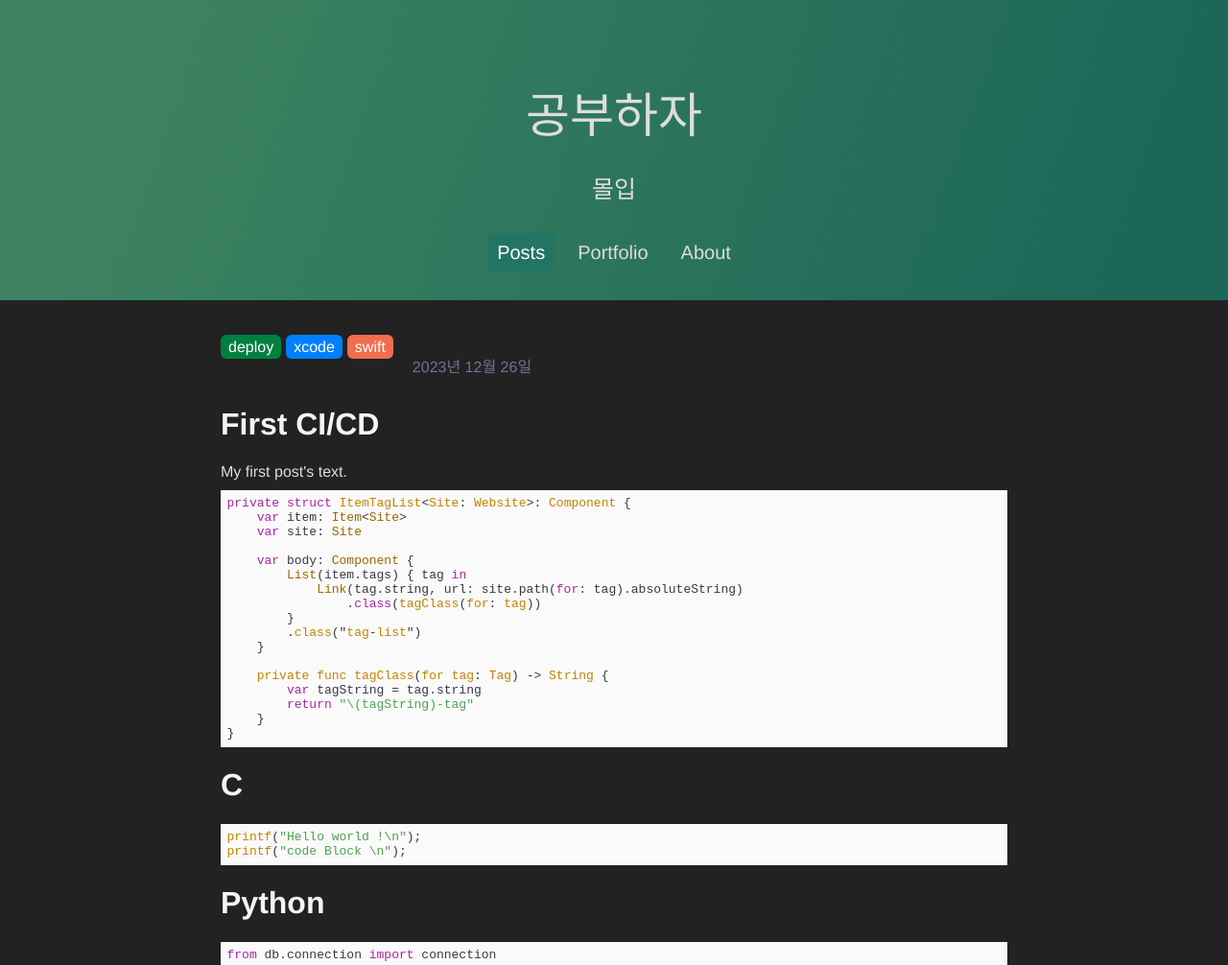
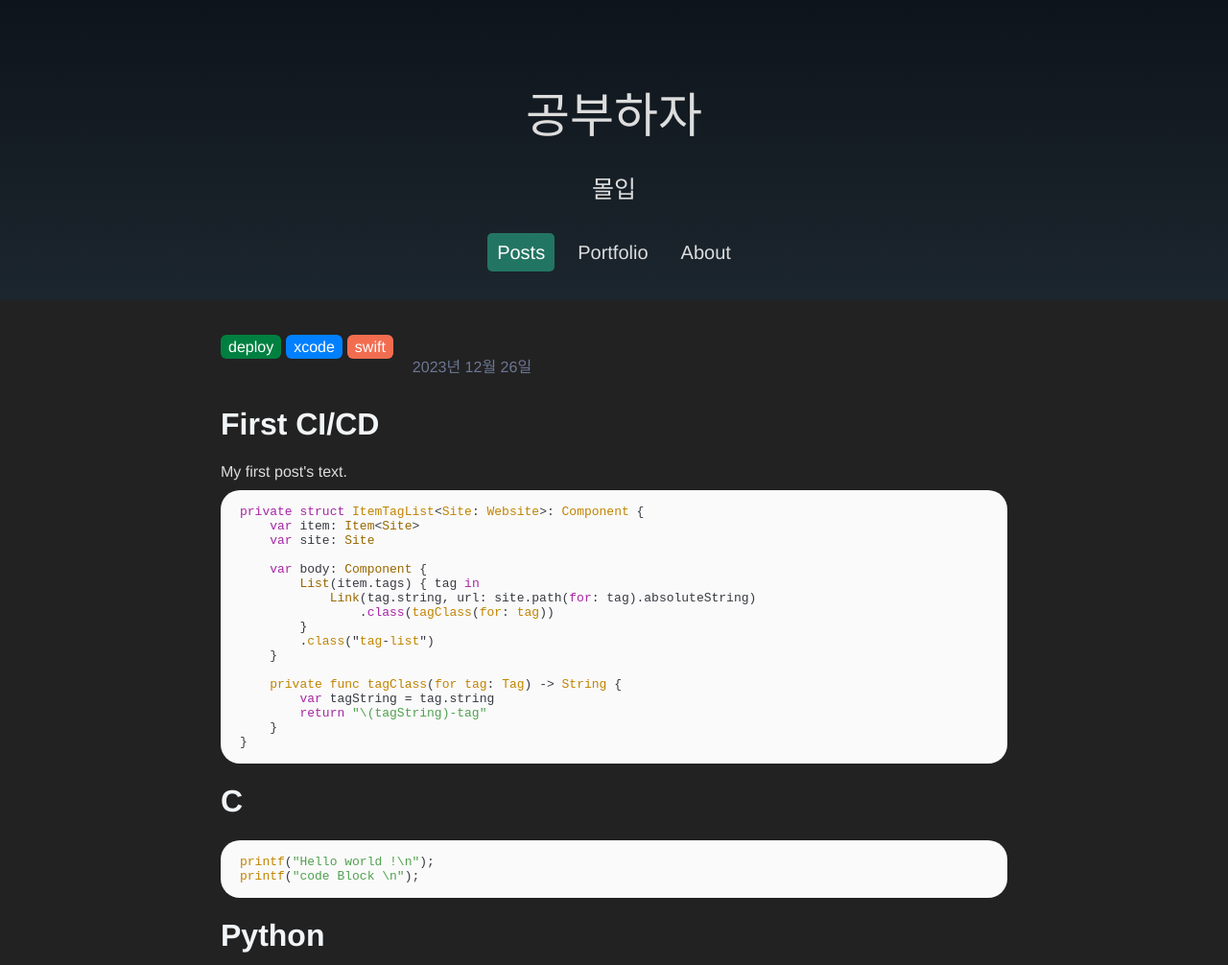
Before and after one commit to gomminjae/Gomminjae-, a plain HTML site: page Output/posts/first-post/index.html in a window 1280 px wide. Shown: the top 1006 px of the page at 96% size. Drawn offline with Linux system fonts and the light colour scheme.

Commit message:
Feat: code block

```diff
--- a/Output/sitemap.xml
+++ b/Output/sitemap.xml
@@ -1 +1 @@
-<?xml version="1.0" encoding="UTF-8"?><urlset xmlns="http://www.sitemaps.org/schemas/sitemap/0.9" xmlns:image="http://www.google.com/schemas/sitemap-image/1.1"><url><loc>https://gomminjae/gomminjae.github.io/about</loc><changefreq>daily</changefreq><priority>1.0</priority><lastmod>2024-05-06</lastmod></url><url><loc>https://gomminjae/gomminjae.github.io/portfolio</loc><changefreq>daily</changefreq><priority>1.0</priority><lastmod>2024-05-06</lastmod></url><url><loc>https://gomminjae/gomminjae.github.io/posts</loc><changefreq>daily</changefreq><priority>1.0</priority><lastmod>2024-05-06</lastmod></url><url><loc>https://gomminjae/gomminjae.github.io/posts/first-post</loc><changefreq>monthly</changefreq><priority>0.5</priority><lastmod>2024-05-06</lastmod></url><url><loc>https://gomminjae/gomminjae.github.io/posts/top,%20ps,%20jobs,%20kill%20cc2100981aa14be291a1d347ebd8d135</loc><changefreq>monthly</changefreq><priority>0.5</priority><lastmod>2024-05-01</lastmod></url><url><loc>https://gomminjae/gomminjae.github.io/about</loc><changefreq>monthly</changefreq><priority>0.5</priority><lastmod>2024-05-01</lastmod></url></urlset>
+<?xml version="1.0" encoding="UTF-8"?><urlset xmlns="http://www.sitemaps.org/schemas/sitemap/0.9" xmlns:image="http://www.google.com/schemas/sitemap-image/1.1"><url><loc>https://gomminjae/gomminjae.github.io/about</loc><changefreq>daily</changefreq><priority>1.0</priority><lastmod>2024-05-07</lastmod></url><url><loc>https://gomminjae/gomminjae.github.io/portfolio</loc><changefreq>daily</changefreq><priority>1.0</priority><lastmod>2024-05-07</lastmod></url><url><loc>https://gomminjae/gomminjae.github.io/posts</loc><changefreq>daily</changefreq><priority>1.0</priority><lastmod>2024-05-07</lastmod></url><url><loc>https://gomminjae/gomminjae.github.io/posts/first-post</loc><changefreq>monthly</changefreq><priority>0.5</priority><lastmod>2024-05-06</lastmod></url><url><loc>https://gomminjae/gomminjae.github.io/posts/top,%20ps,%20jobs,%20kill%20cc2100981aa14be291a1d347ebd8d135</loc><changefreq>monthly</changefreq><priority>0.5</priority><lastmod>2024-05-01</lastmod></url><url><loc>https://gomminjae/gomminjae.github.io/about</loc><changefreq>monthly</changefreq><priority>0.5</priority><lastmod>2024-05-01</lastmod></url></urlset>
--- a/Output/styles.css
+++ b/Output/styles.css
@@ -28,6 +28,8 @@
     padding: 0.5em;
     color: #383a42;
     background: #fafafa;
+    border-radius: 20px;
+    padding: 15px 20px;
 }
 
 .hljs-comment,
@@ -126,6 +128,8 @@
         padding: 0.5em;
         color: #abb2bf;
         background: #282c34;
+        border-radius: 20px;
+        padding: 15px 20px;
     }
 
     .hljs-comment,
@@ -222,9 +226,7 @@ body {
 }
 
 header {
-/*    background-image: linear-gradient(#0E141B, #1C262E);*/
-/*    background-image: linear-gradient(to top, #0ba360 0%, #3cba92 100%);*/
-    background-image: linear-gradient( 109.6deg,  rgba(61,131,97,1) 11.2%, rgba(28,103,88,1) 91.1% );
+    background-image: linear-gradient(#0E141B, #1C262E);
 
 }
 
--- a/Output/theme/styles.css
+++ b/Output/theme/styles.css
@@ -28,6 +28,8 @@
     padding: 0.5em;
     color: #383a42;
     background: #fafafa;
+    border-radius: 20px;
+    padding: 15px 20px;
 }
 
 .hljs-comment,
@@ -126,6 +128,8 @@
         padding: 0.5em;
         color: #abb2bf;
         background: #282c34;
+        border-radius: 20px;
+        padding: 15px 20px;
     }
 
     .hljs-comment,
@@ -222,9 +226,7 @@ body {
 }
 
 header {
-/*    background-image: linear-gradient(#0E141B, #1C262E);*/
-/*    background-image: linear-gradient(to top, #0ba360 0%, #3cba92 100%);*/
-    background-image: linear-gradient( 109.6deg,  rgba(61,131,97,1) 11.2%, rgba(28,103,88,1) 91.1% );
+    background-image: linear-gradient(#0E141B, #1C262E);
 
 }
 
--- a/Resources/theme/styles.css
+++ b/Resources/theme/styles.css
@@ -28,6 +28,8 @@
     padding: 0.5em;
     color: #383a42;
     background: #fafafa;
+    border-radius: 20px;
+    padding: 15px 20px;
 }
 
 .hljs-comment,
@@ -126,6 +128,8 @@
         padding: 0.5em;
         color: #abb2bf;
         background: #282c34;
+        border-radius: 20px;
+        padding: 15px 20px;
     }
 
     .hljs-comment,
@@ -222,9 +226,7 @@ body {
 }
 
 header {
-/*    background-image: linear-gradient(#0E141B, #1C262E);*/
-/*    background-image: linear-gradient(to top, #0ba360 0%, #3cba92 100%);*/
-    background-image: linear-gradient( 109.6deg,  rgba(61,131,97,1) 11.2%, rgba(28,103,88,1) 91.1% );
+    background-image: linear-gradient(#0E141B, #1C262E);
 
 }
 
```
Also changed, not shown: Content/posts/first-post.md (+1 -1 lines), Output/tags/deploy/index.html (+1 -1 lines).
